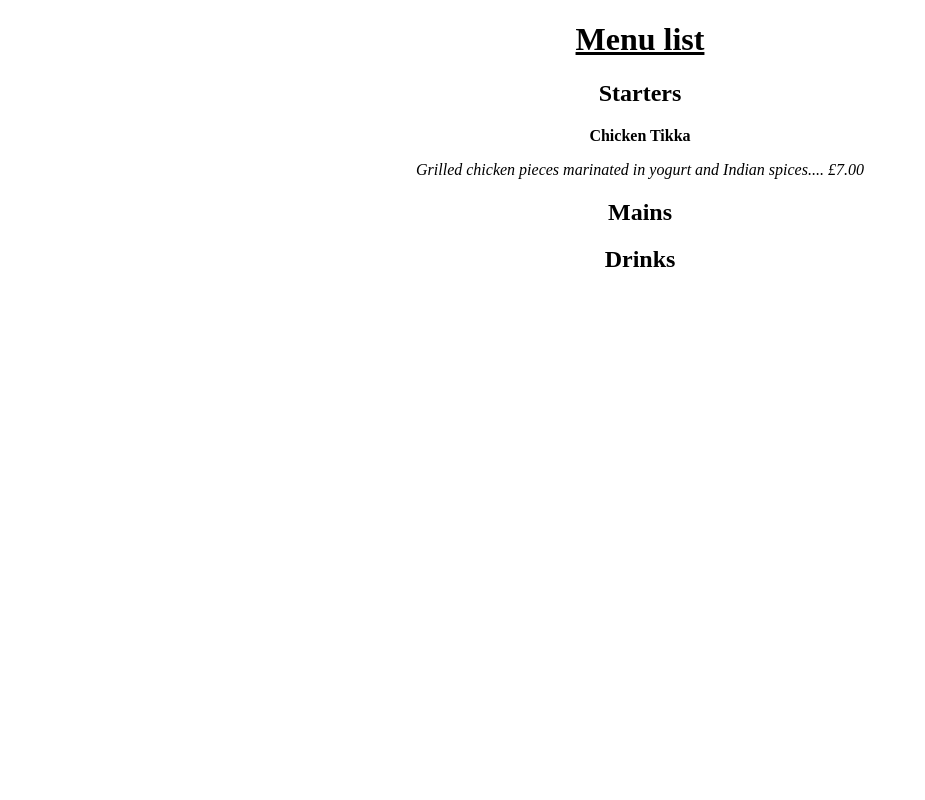
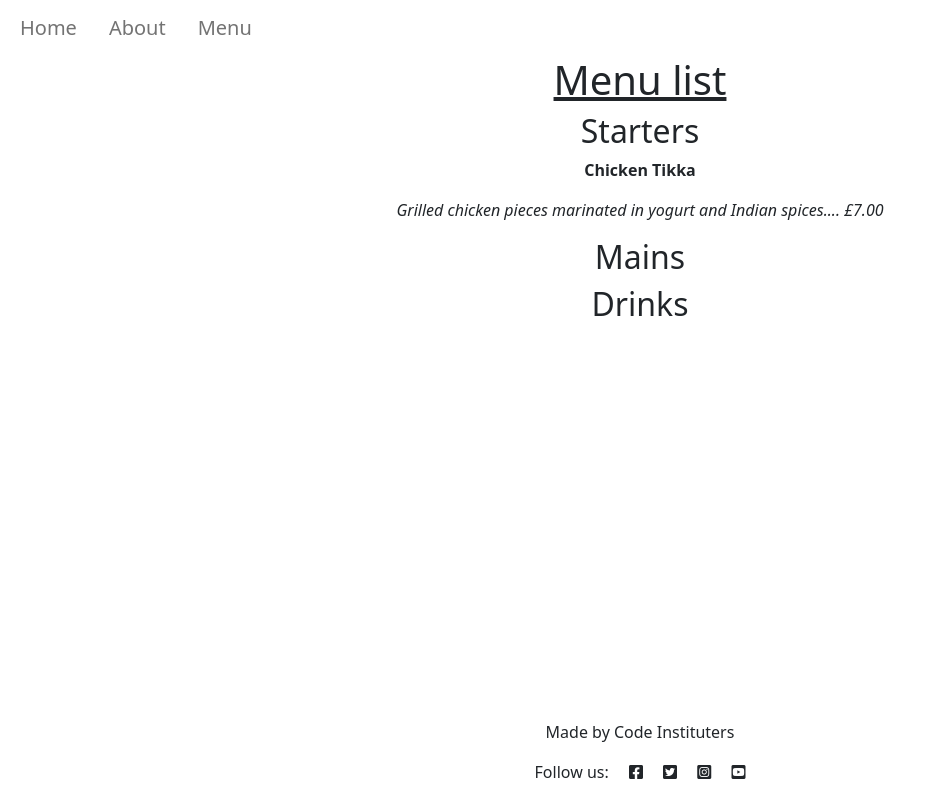
Before and after one commit to NaveedNaseem84/Test-Restaurant, a Django app: page /menu/ in a window 1280 px wide. Shown: the whole page, without its empty margins (0-925 px from the left). Run offline with Django 4.2, Linux system fonts and the light colour scheme; data comes from the database, SQL or seed files in the repository.

Commit message:
add base and menu template

```diff
--- a/aboutus/templates/aboutus/aboutus_list.html
+++ b/aboutus/templates/aboutus/aboutus_list.html
@@ -5,7 +5,7 @@
     <meta charset="UTF-8">
     <meta http-equiv="X-UA-Compatible" content="IE=edge">
     <meta name="viewport" content="width=device-width, initial-scale=1.0">
-    <title>Sultans | Menu</title>
+    <title>Sultans | About Us</title>
 </head>
 
 <body>
--- /dev/null
+++ b/menu/templates/menu/menu.html
@@ -0,0 +1,38 @@
+{% extends "base.html" %}
+
+{% block content %}
+<title>Sultans | Menu</title>
+<!-- index.html content starts here -->
+<div class="container-fluid">
+    <div style="text-align: center;">
+        <h1 style="text-decoration: underline;">Menu list</h1>
+
+        <h2>Starters</h2>
+
+        {% for menu in object_list %}
+        {% if menu.category == "Starter" %}
+        <p><b>{{menu.name}}</b></p>
+        <p><i> {{menu.description}}... £{{menu.price}}</i></p>
+        {% endif %}
+        {% endfor %}
+
+
+        <h2>Mains</h2>
+        {% for menu in object_list %}
+        {% if menu.category == "Main" %}
+        <p><b>{{menu.name}}</b></p>
+        <p><i> {{menu.description}}... £{{menu.price}}</i></p>
+        {% endif %}
+        {% endfor %}
+
+        <h2>Drinks</h2>
+        {% for menu in object_list %}
+        {% if menu.category == "Drink" %}
+        <p><b>{{menu.name}}</b></p>
+        <p><i> {{menu.description}}... £{{menu.price}}</i></p>
+        {% endif %}
+        {% endfor %}
+    </div>
+
+<!-- index.html content ends here -->
+{% endblock %}
--- a/menu/urls.py
+++ b/menu/urls.py
@@ -2,5 +2,5 @@ from . import views
 from django.urls import path
 
 urlpatterns = [
-    path('', views.MenuList.as_view(), name='home'),
+    path('', views.MenuList.as_view(), name='menu'),
 ]
--- a/menu/views.py
+++ b/menu/views.py
@@ -4,4 +4,5 @@ from .models import MenuItem
 
 class MenuList(generic.ListView):
     queryset = MenuItem.objects.all()
-    template_name = "menuitem_list.html"
+    #template_name = "menuitem_list.html"
+    template_name = "menu/menu.html"
--- a/restaurant/settings.py
+++ b/restaurant/settings.py
@@ -17,6 +17,8 @@ if os.path.isfile('env.py'):
     import env
 # Build paths inside the project like this: BASE_DIR / 'subdir'.
 BASE_DIR = Path(__file__).resolve().parent.parent
+TEMPLATES_DIR = os.path.join(BASE_DIR, 'templates')
+
 
 
 # Quick-start development settings - unsuitable for production
@@ -65,7 +67,7 @@ ROOT_URLCONF = 'restaurant.urls'
 TEMPLATES = [
     {
         'BACKEND': 'django.template.backends.django.DjangoTemplates',
-        'DIRS': [],
+        'DIRS': [TEMPLATES_DIR],
         'APP_DIRS': True,
         'OPTIONS': {
             'context_processors': [
--- /dev/null
+++ b/templates/base.html
@@ -0,0 +1,76 @@
+{% url 'home' as home_url %}
+
+<!DOCTYPE html>
+<html class="h-100" lang="en">
+
+<head>
+    <title>Sultans | </title>
+    <meta name="viewport" content="width=device-width, initial-scale=1" />
+
+    <!-- Google Fonts CSS -->
+    <link rel="preconnect" href="https://fonts.gstatic.com">
+    <link href="https://fonts.googleapis.com/css2?family=Roboto:wght@300&display=swap" rel="stylesheet">
+    <link href="https://fonts.googleapis.com/css2?family=Lato:wght@300;700&display=swap" rel="stylesheet">
+
+    <!-- Font Awesome CSS -->
+    <link rel="stylesheet" href="https://cdnjs.cloudflare.com/ajax/libs/font-awesome/5.15.3/css/all.min.css">
+
+    <!-- Bootstrap CSS -->
+    <link href="https://cdn.jsdelivr.net/npm/bootstrap@5.0.1/dist/css/bootstrap.min.css" rel="stylesheet"
+        integrity="sha384-+0n0xVW2eSR5OomGNYDnhzAbDsOXxcvSN1TPprVMTNDbiYZCxYbOOl7+AMvyTG2x" crossorigin="anonymous">
+
+</head>
+
+<body class="d-flex flex-column h-100 main-bg">
+
+    <!-- Navigation -->
+    <nav class="navbar navbar-expand-lg navbar-light .text-dark text-center">
+        <div class="container-fluid">
+            <button class="navbar-toggler" type="button" data-bs-toggle="collapse" data-bs-target="#navbarText"
+                aria-controls="navbarText" aria-expanded="false" aria-label="Toggle navigation">
+                <span class="navbar-toggler-icon"></span>
+            </button>
+            <div class="collapse navbar-collapse" id="navbarText">
+                <ul class="navbar-nav me-auto mb-2 mb-lg-0">
+                    <li class="nav-item">
+                        <a class="nav-link navbar-brand" aria-current="page"
+                            href="{% url 'home' %}">Home</a>
+                    </li>
+                    <li class="nav-item">
+                        <a class="nav-link navbar-brand" aria-current="page"
+                            href="{% url 'about' %}">About</a>
+                    </li>
+                    <li class="nav-item">
+                        <a class="nav-link navbar-brand" aria-current="page"
+                            href="{% url 'menu' %}">Menu</a>
+                    </li>
+                </ul>
+
+            </div>
+        </div>
+    </nav>
+
+    <main class="flex-shrink-0 main-bg">
+
+        {% block content %}
+        <!-- Content Goes here -->
+        {% endblock content %}
+
+    </main>
+
+    <!-- Footer -->
+    <footer class="footer mt-auto py-3 dark-bg text-center">
+        <p class="">Made by Code Instituters</p>
+        <p class="m-0 text-center ">Follow us: <i class="fab fa-facebook-square ms-3"></i>
+            <i class="fab fa-twitter-square ms-3"></i>
+            <i class="fab fa-instagram-square ms-3"></i>
+            <i class="fab fa-youtube-square ms-3"></i>
+        </p>
+    </footer>
+
+    <script src="https://cdn.jsdelivr.net/npm/bootstrap@5.0.1/dist/js/bootstrap.bundle.min.js"
+        integrity="sha384-gtEjrD/SeCtmISkJkNUaaKMoLD0//ElJ19smozuHV6z3Iehds+3Ulb9Bn9Plx0x4" crossorigin="anonymous">
+        </script>
+</body>
+
+</html>
```
